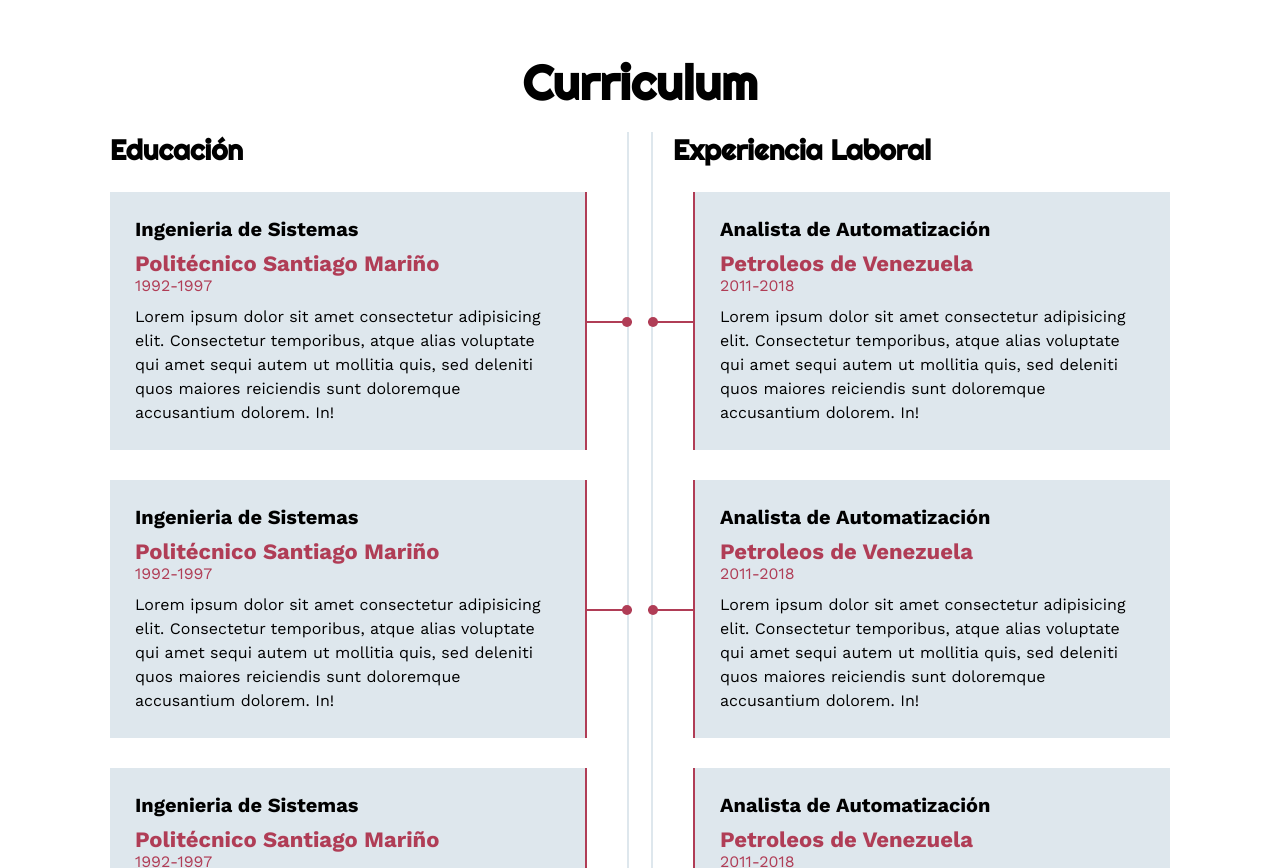
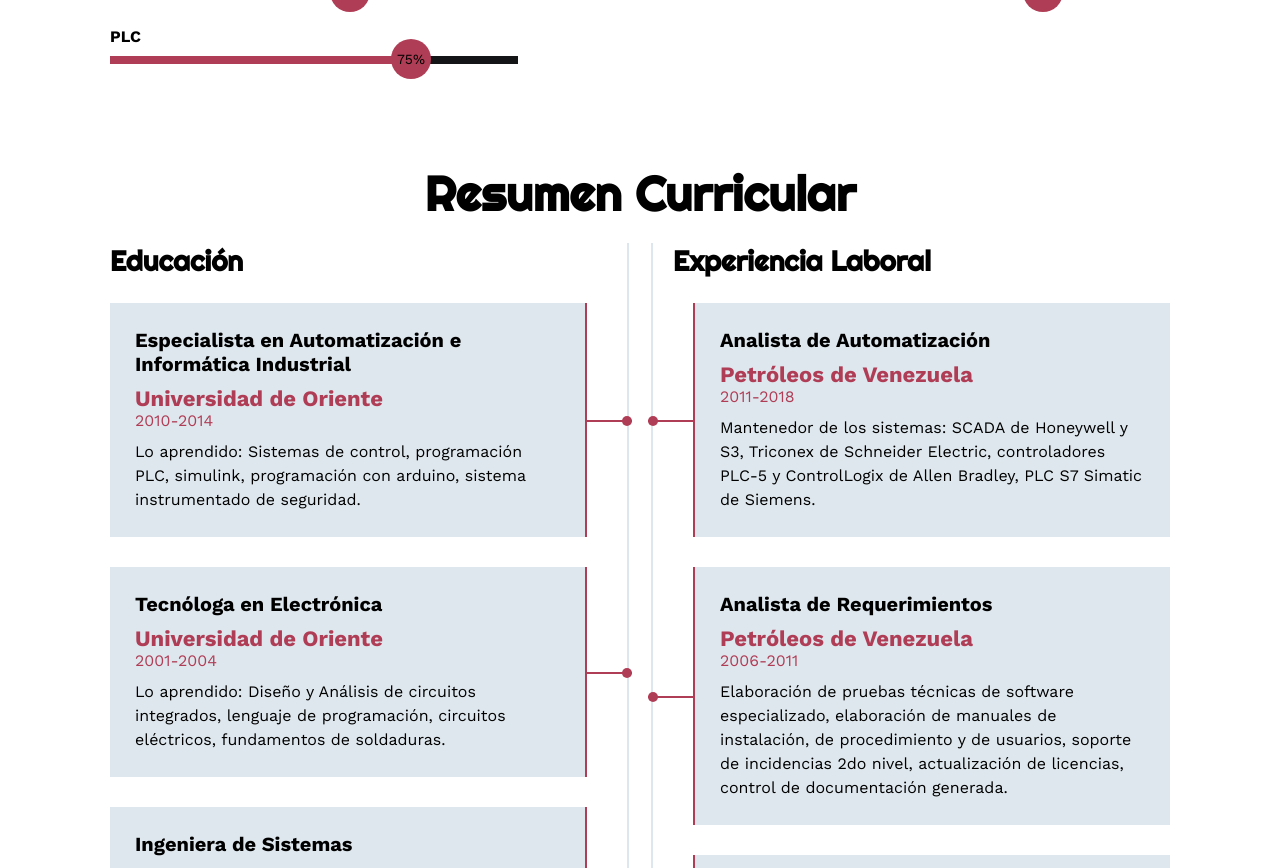
Before and after one commit to rcarabal2022/MyPortfolio, a plain HTML site: page index.html in a window 1280 px wide. Shown: the part 1932-2800 px from the top of the page. Drawn offline with nearby package versions, Linux system fonts and the light colour scheme.

Commit message:
Add personal dates

```diff
--- a/index.html
+++ b/index.html
@@ -43,8 +43,10 @@
             <h1>RAQUEL CARABALLO</h1>
             <h2>Ingeniero de Sistemas - Desarrollador web - Analista de Ciberseguridad</h2>
             <div class="net">
-                <a href="#"><i class="fa-brands fa-linkedin-in"></i></a>
-                <a href="#"><i class="fa-brands fa-github"></i></a>
+                <a href="https://www.linkedin.com/in/raquel-caraballo/" target="_blank" rel="noopener noreferrer"><i
+                        class="fa-brands fa-linkedin-in"></i></a>
+                <a href="https://github.com/rcarabal2022" target="_blank" rel="noopener noreferrer"><i
+                        class="fa-brands fa-github"></i></a>
             </div>
         </div>
     </section>
@@ -52,9 +54,14 @@
     <section id="aboutme" class="aboutme">
         <div class="containersection">
             <h2>Sobre Mí</h2>
-            <p><span>Hola soy Raquel Caraballo.</span> Lorem ipsum dolor sit amet consectetur adipisicing elit. Corporis
-                voluptates saepe sed quis, illo est nisi neque magnam, repellat et molestiae fugiat! Quo aliquam earum
-                voluptatibus modi a, inventore ipsum?</p>
+            <p><span>Hola soy Raquel Caraballo.</span> Ingeniero en Sistemas con una especialización en Ingeniería
+                Eléctrica, mención Automatización e Informática Industrial. Durante mi trayectoria laboral he adquirido
+                gran experiencia en el área de tecnologías de la información y mantenimiento de equipos de
+                automatización industrial. Me apasiona estar siempre aprendiendo y actualizándome, por ello he estado
+                preparando en áreas maravillosas como lo son el desarrolladora web, análisis de datos y la seguridad
+                de dichos datos.
+
+            </p>
 
             <div class="fila">
                 <!-- Personal Information -->
@@ -153,6 +160,14 @@
                             </div>
                         </div>
                     </div>
+                    <div class="skills">
+                        <span>PLC</span>
+                        <div class="skill-bar">
+                            <div class="progress">
+                                <span>75%</span>
+                            </div>
+                        </div>
+                    </div>
                 </div>
                 <!-- Professional skills -->
                 <div class="col">
@@ -205,41 +220,37 @@
     <!-- Curriculum Section -->
     <section id="curriculum" class="curriculum">
         <div class="containersection">
-            <h2>Curriculum</h2>
+            <h2>Resumen Curricular</h2>
             <div class="fila">
                 <div class="col left">
                     <h3>Educación</h3>
                     <div class="item lefts">
-                        <h4>Ingenieria de Sistemas</h4>
-                        <span class="home">Politécnico Santiago Mariño</span>
-                        <span class="date">1992-1997</span>
-                        <p>Lorem ipsum dolor sit amet consectetur adipisicing elit. Consectetur temporibus, atque alias
-                            voluptate qui amet sequi autem ut mollitia quis, sed deleniti quos maiores reiciendis sunt
-                            doloremque accusantium dolorem. In!</p>
+                        <h4>Especialista en Automatización e Informática Industrial</h4>
+                        <span class="home">Universidad de Oriente</span>
+                        <span class="date">2010-2014</span>
+                        <p>Lo aprendido: Sistemas de control, programación PLC, simulink,
+                            programación con arduino, sistema instrumentado de seguridad.</p>
+                        <div class="conectl">
+                            <div class="circlel"></div>
+                        </div>
+                    </div>
+                    <div class="item lefts">
+                        <h4>Tecnóloga en Electrónica</h4>
+                        <span class="home">Universidad de Oriente</span>
+                        <span class="date">2001-2004</span>
+                        <p>Lo aprendido: Diseño y Análisis de circuitos integrados, lenguaje de
+                            programación, circuitos eléctricos, fundamentos de soldaduras.</p>
 
                         <div class="conectl">
                             <div class="circlel"></div>
                         </div>
                     </div>
                     <div class="item lefts">
-                        <h4>Ingenieria de Sistemas</h4>
+                        <h4>Ingeniera de Sistemas</h4>
                         <span class="home">Politécnico Santiago Mariño</span>
                         <span class="date">1992-1997</span>
-                        <p>Lorem ipsum dolor sit amet consectetur adipisicing elit. Consectetur temporibus, atque alias
-                            voluptate qui amet sequi autem ut mollitia quis, sed deleniti quos maiores reiciendis sunt
-                            doloremque accusantium dolorem. In!</p>
-
-                        <div class="conectl">
-                            <div class="circlel"></div>
-                        </div>
-                    </div>
-                    <div class="item lefts">
-                        <h4>Ingenieria de Sistemas</h4>
-                        <span class="home">Politécnico Santiago Mariño</span>
-                        <span class="date">1992-1997</span>
-                        <p>Lorem ipsum dolor sit amet consectetur adipisicing elit. Consectetur temporibus, atque alias
-                            voluptate qui amet sequi autem ut mollitia quis, sed deleniti quos maiores reiciendis sunt
-                            doloremque accusantium dolorem. In!</p>
+                        <p>Lo aprendido: Análisis de sistemas, procesos estocásticos, administración
+                            de sistemas, metodología de la investigación, lenguajes de programación, instrumentación  industrial.</p>
 
                         <div class="conectl">
                             <div class="circlel"></div>
@@ -250,35 +261,34 @@
                     <h3>Experiencia Laboral</h3>
                     <div class="item rigths">
                         <h4>Analista de Automatización</h4>
-                        <span class="home">Petroleos de Venezuela</span>
+                        <span class="home">Petróleos de Venezuela</span>
                         <span class="date">2011-2018</span>
-                        <p>Lorem ipsum dolor sit amet consectetur adipisicing elit. Consectetur temporibus, atque alias
-                            voluptate qui amet sequi autem ut mollitia quis, sed deleniti quos maiores reiciendis sunt
-                            doloremque accusantium dolorem. In!</p>
+                        <p>Mantenedor de los sistemas: SCADA de Honeywell y S3,
+                            Triconex de Schneider Electric, controladores PLC-5 y
+                            ControlLogix de Allen Bradley, PLC S7 Simatic de Siemens.</p>
 
                         <div class="conectr">
                             <div class="circler"></div>
                         </div>
                     </div>
                     <div class="item rigths">
-                        <h4>Analista de Automatización</h4>
-                        <span class="home">Petroleos de Venezuela</span>
-                        <span class="date">2011-2018</span>
-                        <p>Lorem ipsum dolor sit amet consectetur adipisicing elit. Consectetur temporibus, atque alias
-                            voluptate qui amet sequi autem ut mollitia quis, sed deleniti quos maiores reiciendis sunt
-                            doloremque accusantium dolorem. In!</p>
+                        <h4>Analista de Requerimientos</h4>
+                        <span class="home">Petróleos de Venezuela</span>
+                        <span class="date">2006-2011</span>
+                        <p>Elaboración de pruebas técnicas de software especializado, elaboración de
+                            manuales de instalación, de procedimiento y de usuarios,
+                            soporte de incidencias 2do nivel, actualización de licencias,
+                            control de documentación generada.</p>
 
                         <div class="conectr">
                             <div class="circler"></div>
                         </div>
                     </div>
                     <div class="item rigths">
-                        <h4>Analista de Automatización</h4>
-                        <span class="home">Petroleos de Venezuela</span>
-                        <span class="date">2011-2018</span>
-                        <p>Lorem ipsum dolor sit amet consectetur adipisicing elit. Consectetur temporibus, atque alias
-                            voluptate qui amet sequi autem ut mollitia quis, sed deleniti quos maiores reiciendis sunt
-                            doloremque accusantium dolorem. In!</p>
+                        <h4>Especialista de Tecnologías</h4>
+                        <span class="home">Petróleos de Venezuela (CIED)</span>
+                        <span class="date">2000-2001</span>
+                        <p>Diseño web de cursos de autoaprendizaje para el personal técnico de la empresa (electricidad, intercambiadores de calor, extracción de LGN): incorporación de autoevaluaciones y animaciones del flujo de los procesos para mejorar la experiencia del usuario.</p>
 
                         <div class="conectr">
                             <div class="circler"></div>
@@ -323,11 +333,13 @@
             <i class="fa-solid fa-angles-up"></i>
         </a>
         <div class="net">
-            <a href="#"><i class="fa-brands fa-linkedin-in"></i></a>
-            <a href="#"><i class="fa-brands fa-github"></i></a>
+            <a href="https://www.linkedin.com/in/raquel-caraballo/" target="_blank" rel="noopener noreferrer"><i
+                    class="fa-brands fa-linkedin-in"></i></a>
+            <a href="https://github.com/rcarabal2022" target="_blank" rel="noopener noreferrer"><i
+                    class="fa-brands fa-github"></i></a>
         </div>
     </footer>
-    <script src = "script.js"></script>
+    <script src="script.js"></script>
 </body>
 
 </html>
--- a/script.js
+++ b/script.js
@@ -26,11 +26,12 @@ function effectskills() {
     skill2[2].classList.add("python");
     skill2[3].classList.add("sql");
     skill2[4].classList.add("r");
-    skill2[5].classList.add("atencion");
-    skill2[6].classList.add("trabajo");
-    skill2[7].classList.add("comunicacion");
-    skill2[8].classList.add("pensamiento");
-    skill2[9].classList.add("dedicacion");
+    skill2[5].classList.add("plc");
+    skill2[6].classList.add("atencion");
+    skill2[7].classList.add("trabajo");
+    skill2[8].classList.add("comunicacion");
+    skill2[9].classList.add("pensamiento");
+    skill2[10].classList.add("dedicacion");
   }
 }
 
--- a/style.css
+++ b/style.css
@@ -386,6 +386,20 @@ html {
         width: 60%;
     }
 }
+.skills .skills .plc {
+    width: 0%;
+    animation: 2s plc forwards;
+}
+
+@keyframes plc {
+    0% {
+        width: 0%;
+    }
+
+    100% {
+        width: 75%;
+    }
+}
 
 .skills .skills .atencion {
     width: 0%;
@@ -495,6 +509,7 @@ html {
     font-size: 28px;
     font-family: 'Righteous';
     margin-bottom: 25px;
+
 }
 
 .curriculum .fila .left {
```
